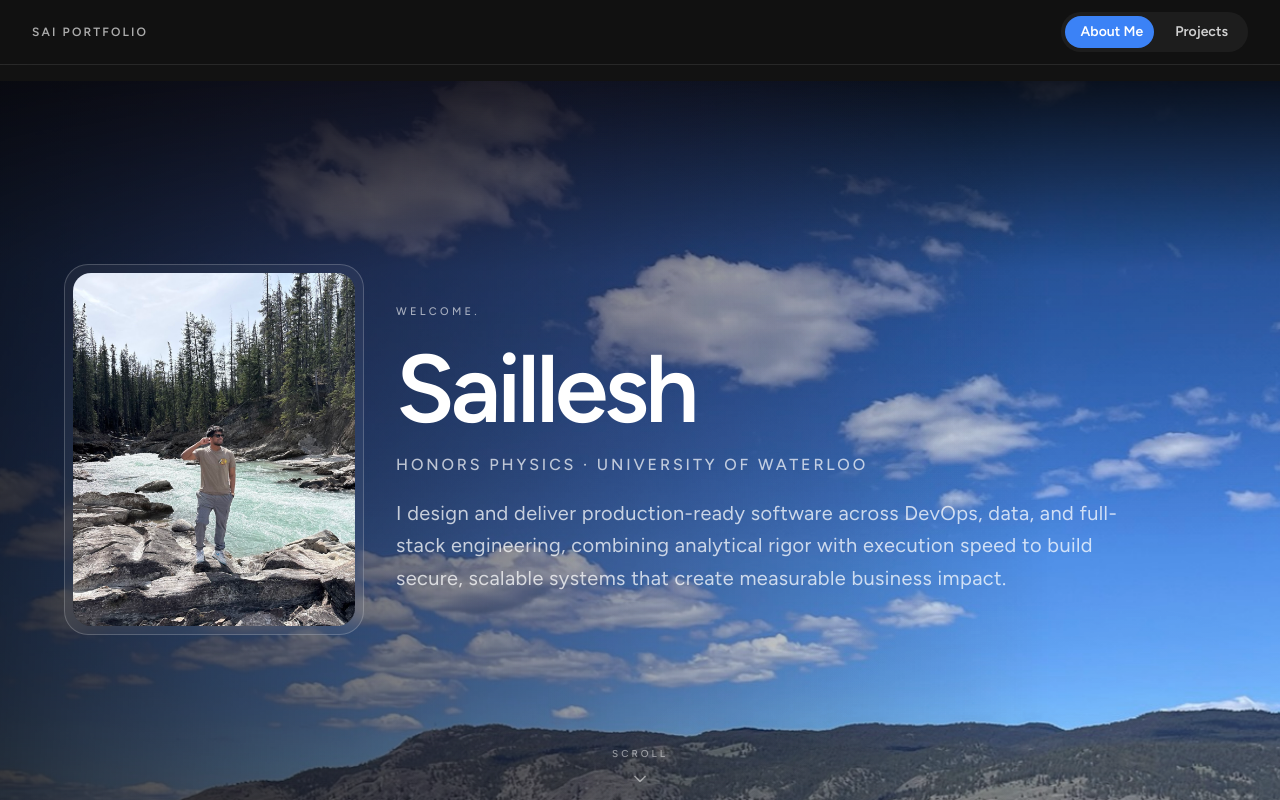
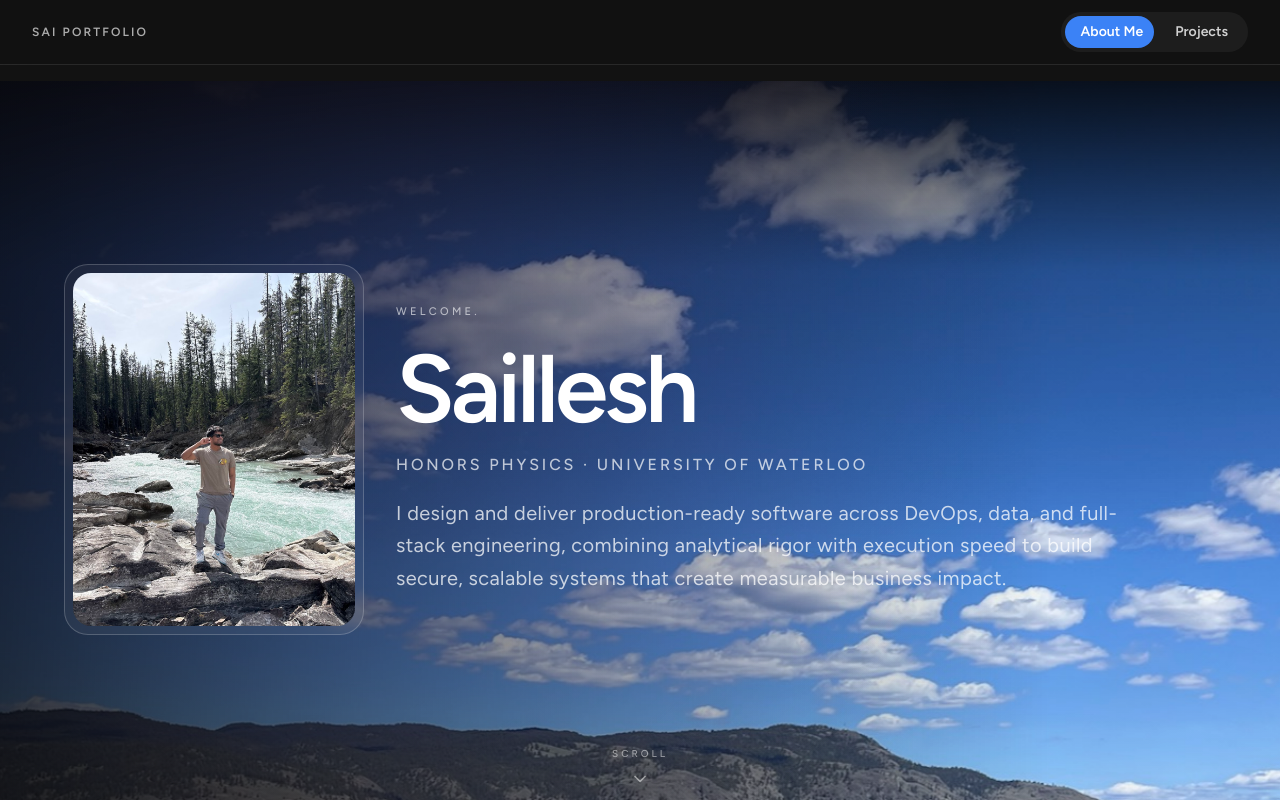
Before and after one commit to ssaillesh/ssaillesh.github.io, a React (Vite) app: page / in a window 1280 px wide. Built offline with nearby package versions, Linux system fonts and the light colour scheme.

Commit message:
add flipHorizontal prop

```diff
--- a/src/App.jsx
+++ b/src/App.jsx
@@ -828,7 +828,7 @@ function ProjectsPage({ scrollTop }) {
   )
 }
 
-function TiltPhoto({ src, alt, className, imgClassName }) {
+function TiltPhoto({ src, alt, className, imgClassName, flipHorizontal = false }) {
   const px = useMotionValue(0)
   const py = useMotionValue(0)
   const rotateX = useSpring(useTransform(py, [-0.5, 0.5], [9, -9]), { stiffness: 150, damping: 16 })
@@ -852,7 +852,13 @@ function TiltPhoto({ src, alt, className, imgClassName }) {
       style={{ rotateX, rotateY, transformPerspective: 900, transformStyle: 'preserve-3d' }}
       className={className}
     >
-      <img src={src} alt={alt} className={imgClassName} style={{ transform: 'translateZ(36px)' }} loading="lazy" />
+      <img
+        src={src}
+        alt={alt}
+        className={imgClassName}
+        style={{ transform: `translateZ(36px)${flipHorizontal ? ' scaleX(-1)' : ''}` }}
+        loading="lazy"
+      />
     </Motion.div>
   )
 }
@@ -995,8 +1001,8 @@ function AboutArtistPage({ onOpenProjects }) {
               alt=""
               aria-hidden="true"
               className="h-full w-full object-cover object-center will-change-transform"
-              initial={{ scale: 1.03 }}
-              animate={{ scale: [1.03, 1.09, 1.03] }}
+              initial={{ scale: 1.03, scaleX: -1 }}
+              animate={{ scale: [1.03, 1.09, 1.03], scaleX: -1 }}
               transition={{ duration: 26, repeat: Infinity, ease: 'easeInOut' }}
             />
             {/* Vertical framing: dark under the header, clear/bright through the middle (the glowing skyline is the seam between the two sections), fading into the finale */}
@@ -1100,7 +1106,7 @@ function AboutArtistPage({ onOpenProjects }) {
                     </p>
                   </Motion.div>
 
-                  <div aria-hidden="true" className="hidden lg:block" />
+                  <div aria-hidden="true" className="hidden lg:block lg:col-start-2" />
                 </div>
 
                 <div className="relative mt-12">
```
